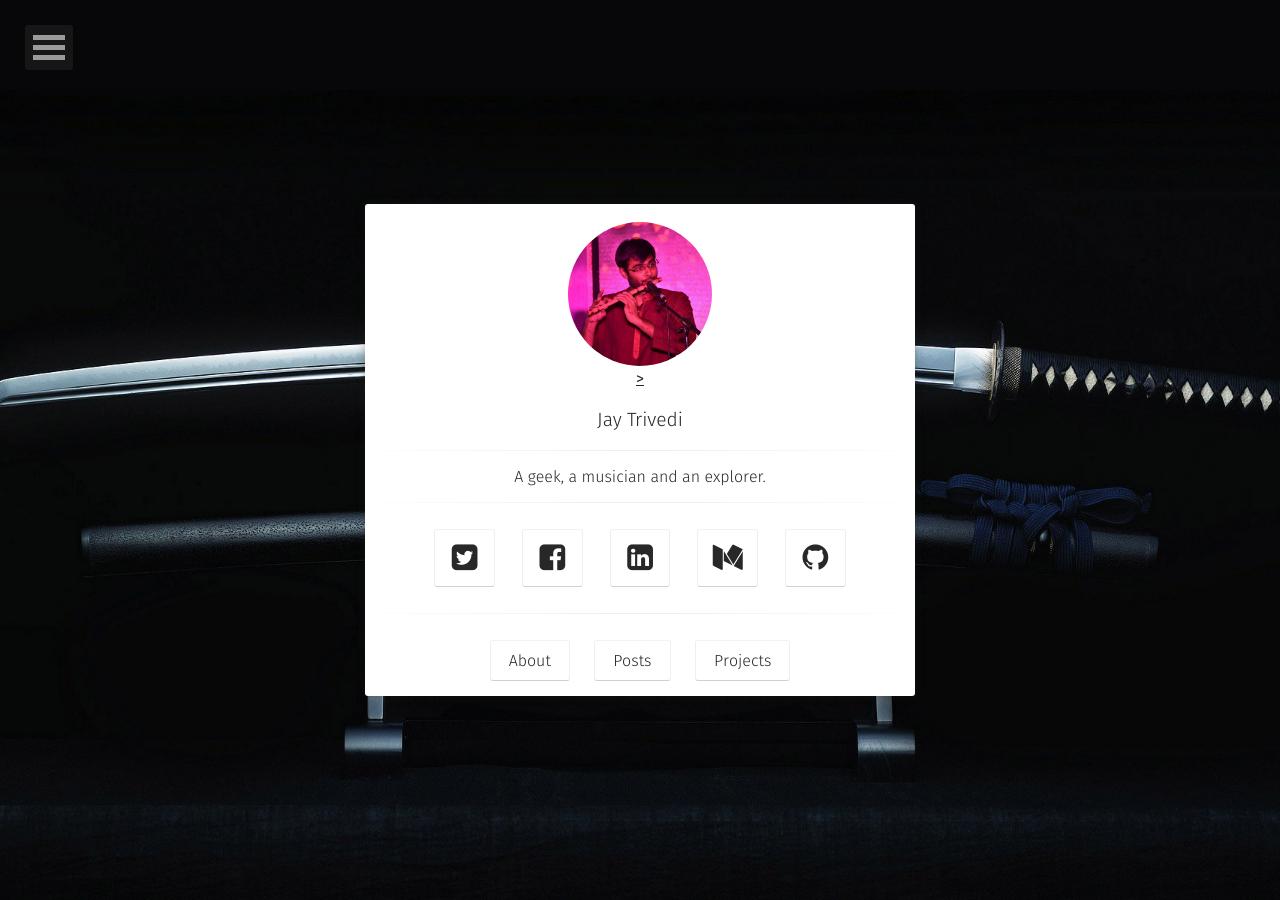
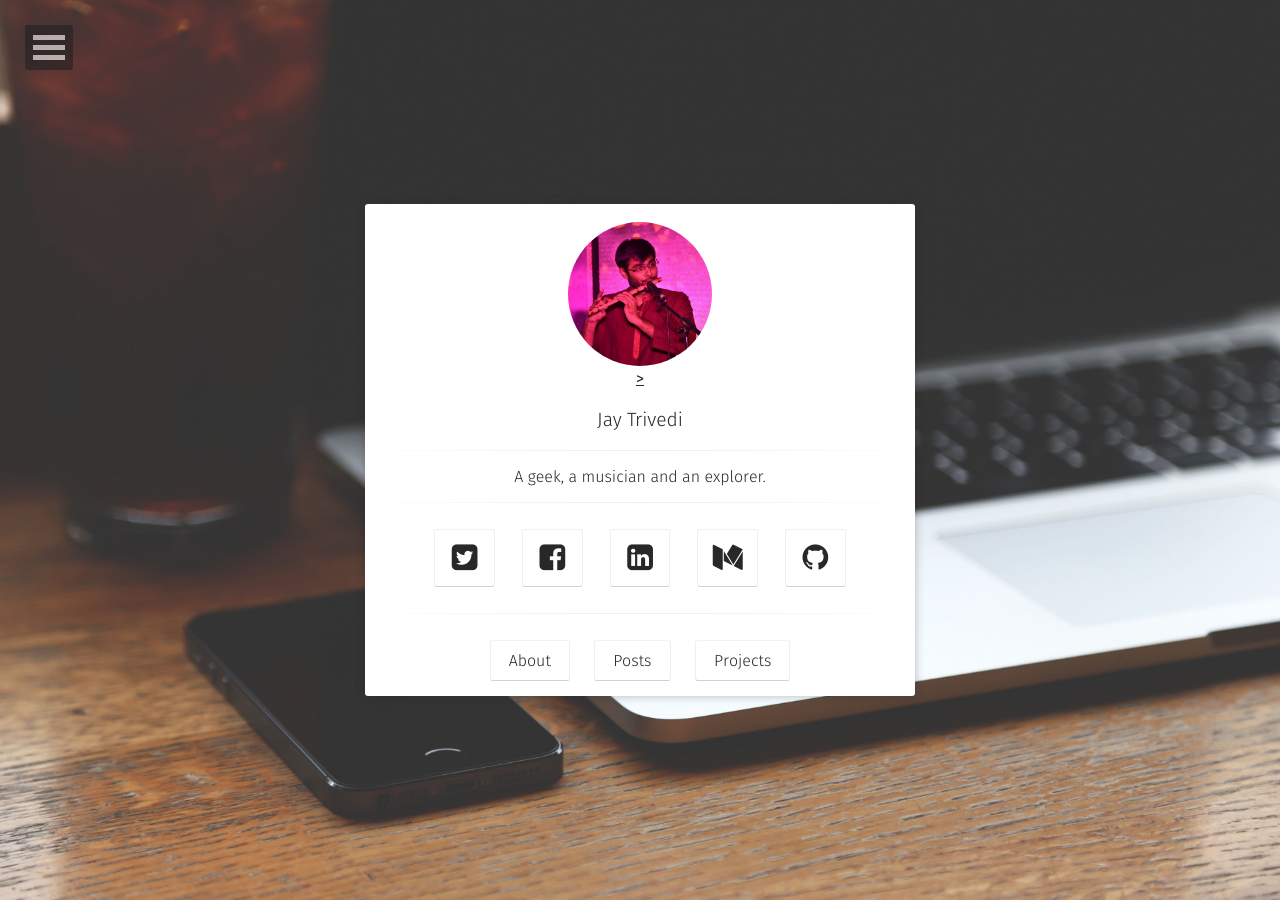
Before and after one commit to jay-trivedi/website-project, a Jekyll site: the page built from index.html, in a window 1280 px wide. Built offline with Jekyll 4.4.1, drawn with Linux system fonts in a browser that asks for light colours; some web fonts are replaced.

Commit message:
Update _config.yml

```diff
--- a/_config.yml
+++ b/_config.yml
@@ -5,7 +5,7 @@ description:        "Moon is a minimal, one column jekyll theme for your blog."
 reading_time:       true
 words_per_minute:   200
 logo:               'assets/img/jay.jpg'
-background:         'assets/img/katana.jpg'
+background:         'assets/img/placeholder-big.jpg'
 tiled_bg:           false   # Set this true if you want to tile your background image, otherwise it will be covered
 locale:             en_US
 url:                https://taylantatli.github.io/Moon
```
